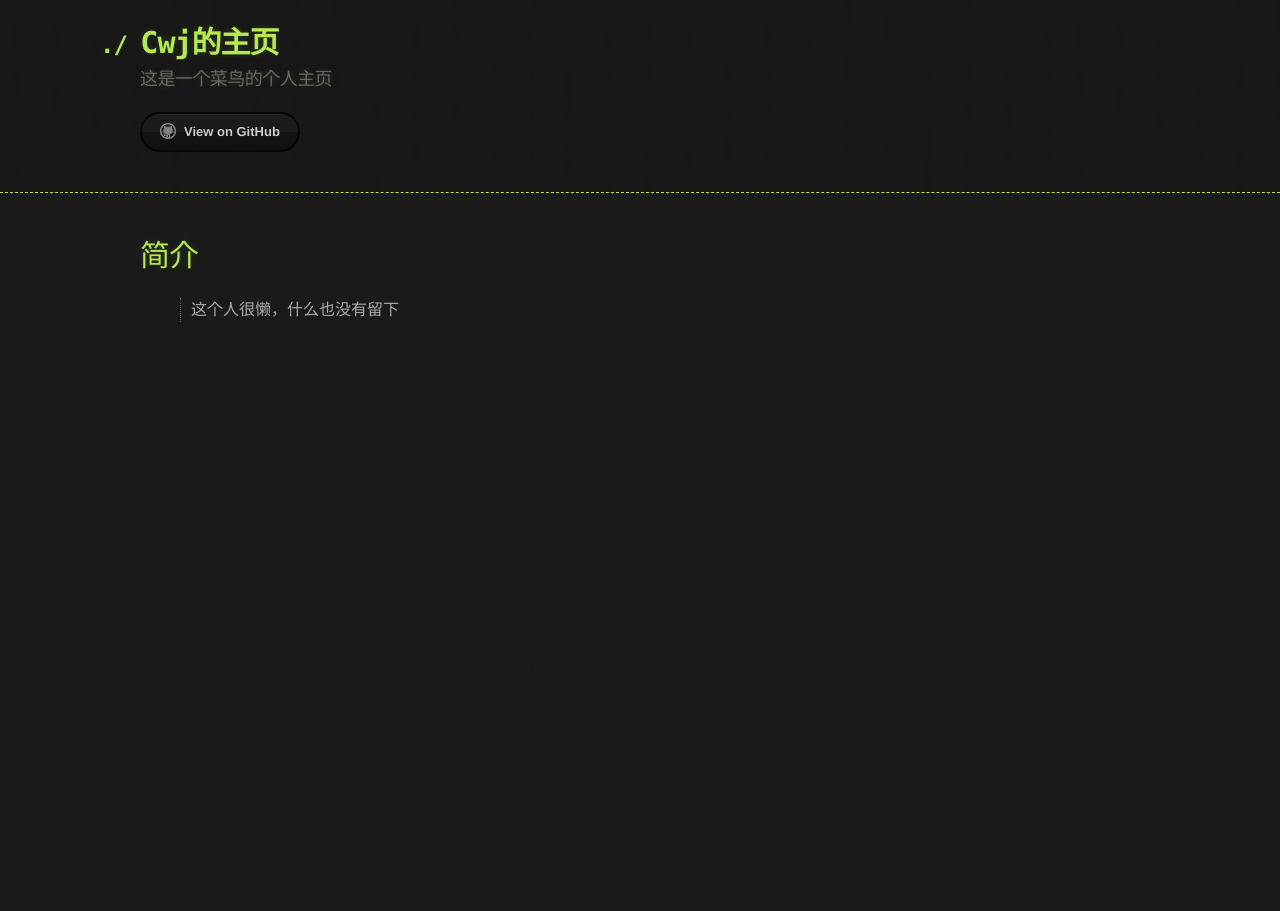
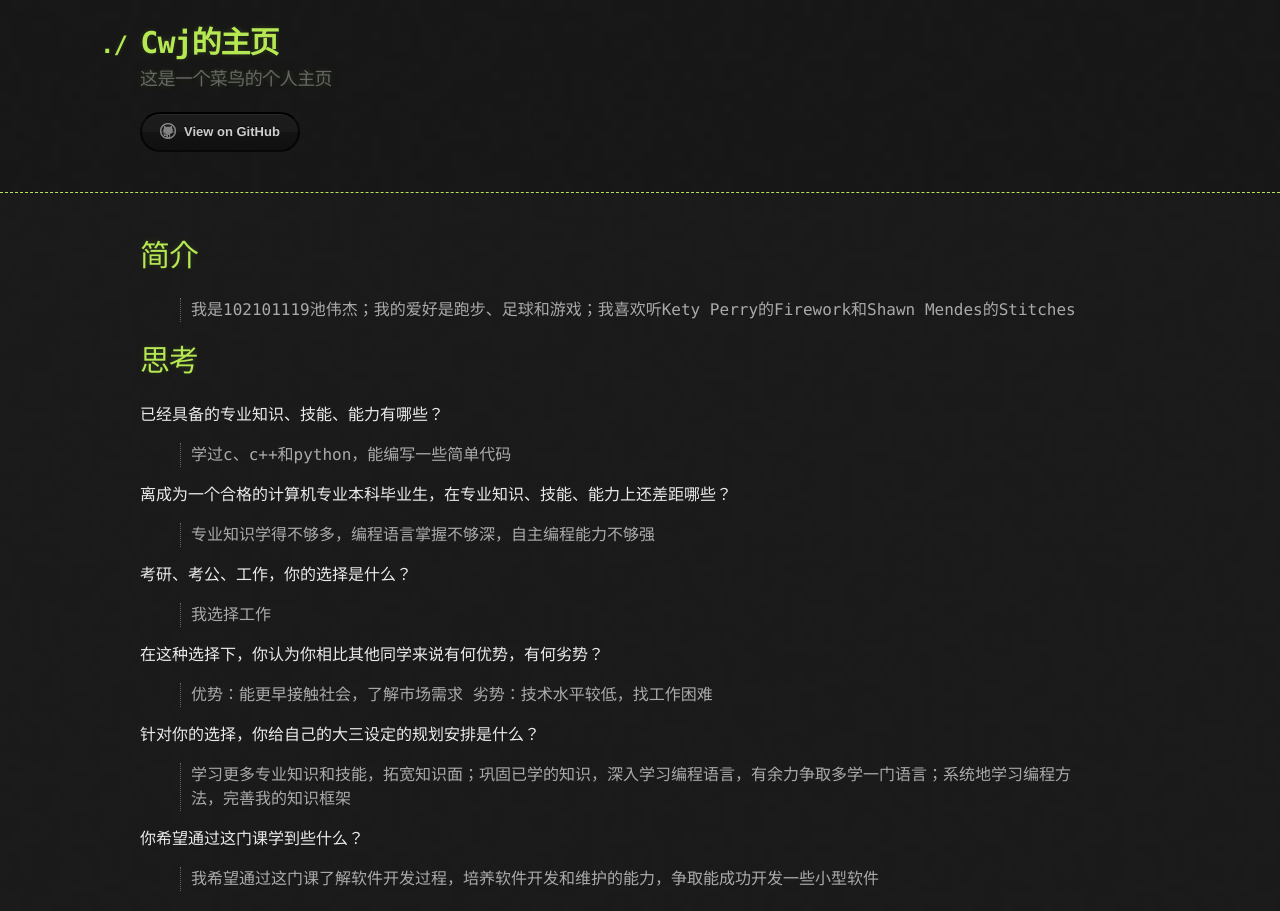
Before and after one commit to Cwj-iMake/Cwj-iMake.github.io, a Jekyll site: the page built from pages-themes-hacker-4c94250/index.md, in a window 1280 px wide. Built offline with Jekyll 4.4.1, drawn with Linux system fonts in a browser that asks for light colours; our own code applies the rules of GitHub Pages for plain Markdown files.

Commit message:
Update index.md

```diff
--- a/pages-themes-hacker-4c94250/index.md
+++ b/pages-themes-hacker-4c94250/index.md
@@ -3,4 +3,26 @@ layout: default
 ---
 
 # 简介
-> 这个人很懒，什么也没有留下
+
+>我是102101119池伟杰；我的爱好是跑步、足球和游戏；我喜欢听Kety Perry的Firework和Shawn Mendes的Stitches
+
+# 思考
+
+已经具备的专业知识、技能、能力有哪些？
+>学过c、c++和python，能编写一些简单代码
+
+离成为一个合格的计算机专业本科毕业生，在专业知识、技能、能力上还差距哪些？
+>专业知识学得不够多，编程语言掌握不够深，自主编程能力不够强
+
+考研、考公、工作，你的选择是什么？
+>我选择工作
+
+在这种选择下，你认为你相比其他同学来说有何优势，有何劣势？
+>优势：能更早接触社会，了解市场需求
+劣势：技术水平较低，找工作困难
+
+针对你的选择，你给自己的大三设定的规划安排是什么？
+>学习更多专业知识和技能，拓宽知识面；巩固已学的知识，深入学习编程语言，有余力争取多学一门语言；系统地学习编程方法，完善我的知识框架
+
+你希望通过这门课学到些什么？
+>我希望通过这门课了解软件开发过程，培养软件开发和维护的能力，争取能成功开发一些小型软件
```
